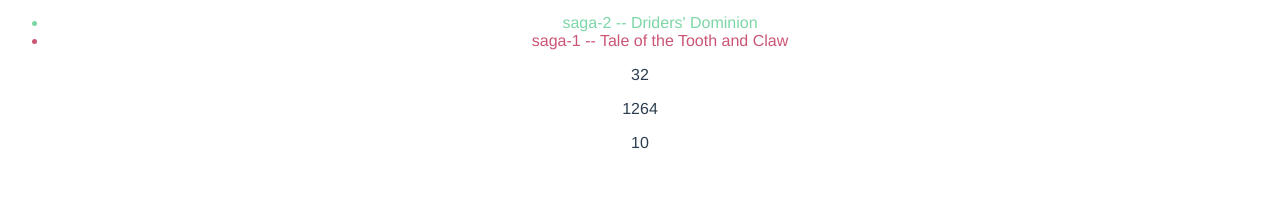
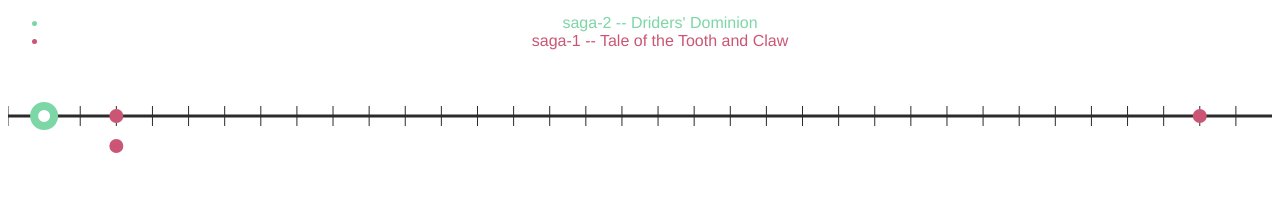
Before and after one commit to Kendandra/legendarium, a Vue app in the folder legendarium/: page / in a window 1280 px wide. Shown: the part 550-752 px from the top of the page. Built offline with nearby package versions, Linux system fonts and the light colour scheme.

Commit message:
Added dynamic number of timeline ticks

```diff
--- a/legendarium/src/components/TimelineSelector.vue
+++ b/legendarium/src/components/TimelineSelector.vue
@@ -10,9 +10,6 @@
             {{saga.saga.id}} -- {{saga.saga.name}}
         </li>
     </ul>
-    <p>{{totalTicks}}</p>
-    <p>{{ svgWidth }}</p>
-    <p>{{ maxCircleRadius }}</p>
     <svg ref="svg" width="100%" height="100%" >
         <g class="central-timeline"><line x1="0%" x2="100%" y1="50px" y2="50px" /></g>
         <g v-for="tick in ticks"
```
